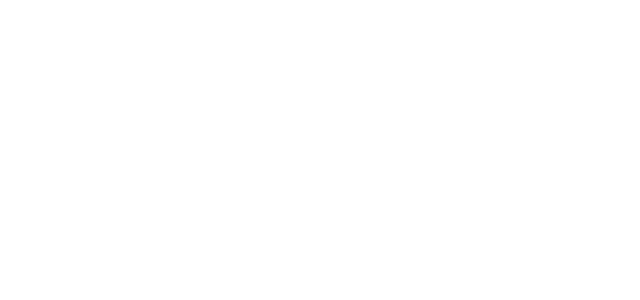
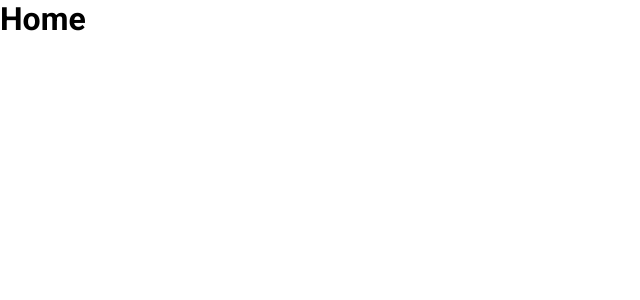
Before and after one commit to 0xjoaovpsantos/skylab-rocketseat-clone, a React (Create React App) app: page / in a window 1280 px wide. Shown: the top 300 px of the page, without its empty margins (0-640 px from the left). Built offline with nearby package versions, Linux system fonts and the light colour scheme.

Commit message:
add: create structure initial of home page

```diff
--- a/src/App.tsx
+++ b/src/App.tsx
@@ -2,8 +2,15 @@
 
 import Routes from './routes';
 
+import GlobalStyle from './styles/global';
+
 function App() {
-  return <Routes />;
+  return (
+    <>
+      <Routes />
+      <GlobalStyle />
+    </>
+  );
 }
 
 export default App;
--- /dev/null
+++ b/src/pages/Home/index.tsx
@@ -0,0 +1,7 @@
+import React from 'react';
+
+const Home = () => {
+  return <h1>Home</h1>;
+};
+
+export default Home;
--- a/src/routes.tsx
+++ b/src/routes.tsx
@@ -1,10 +1,12 @@
 import React from 'react';
 import { BrowserRouter, Route } from 'react-router-dom';
+
+import Home from './pages/Home';
 
 const Routes = () => {
   return (
     <BrowserRouter>
-      <Route />
+      <Route component={Home} path="/" exact />
     </BrowserRouter>
   );
 };
```
